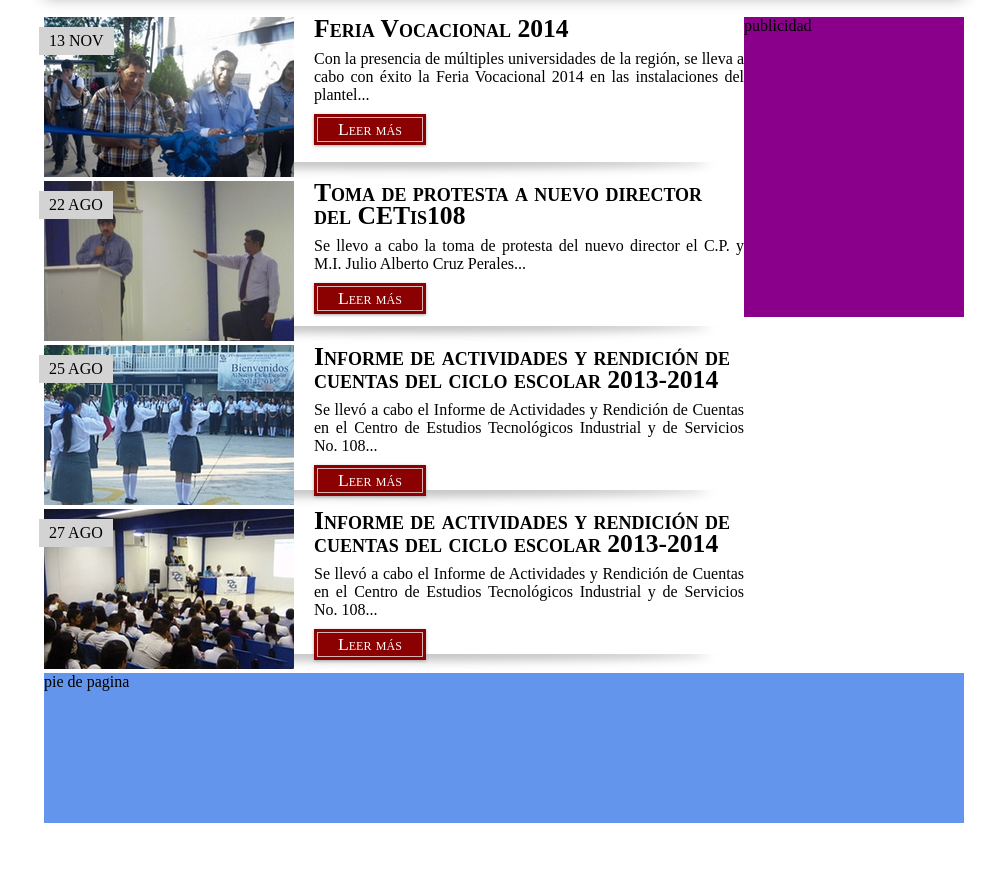
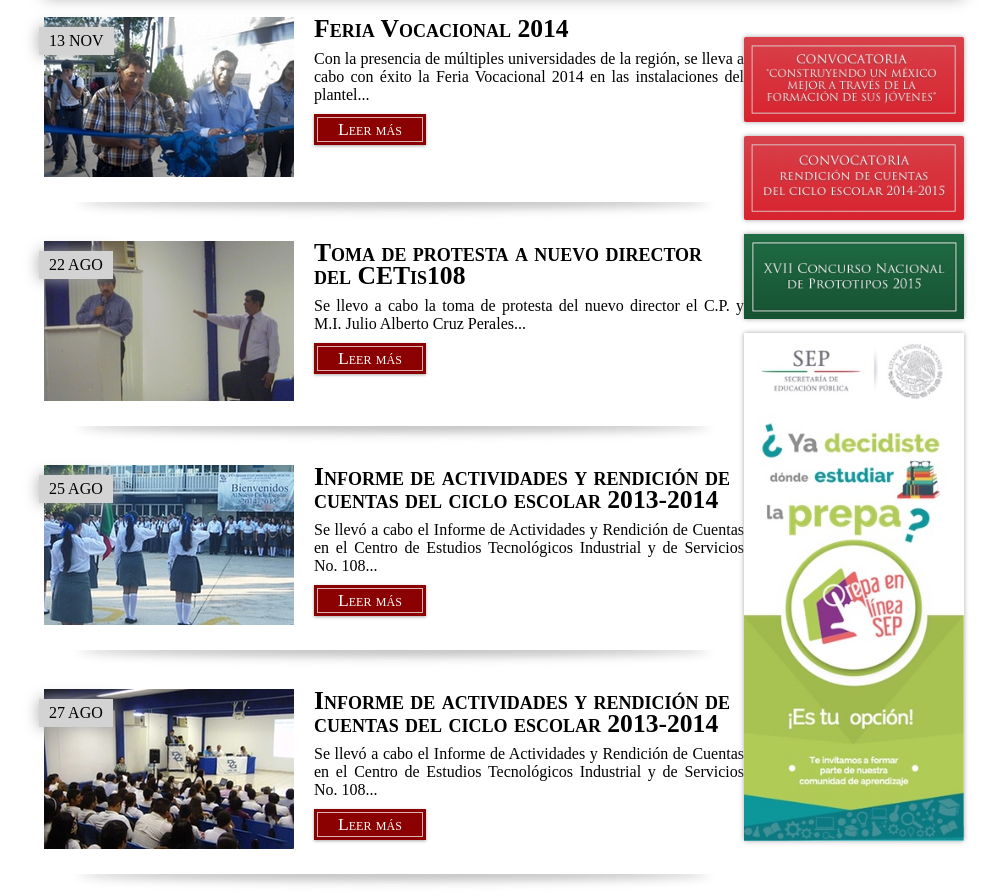
Before and after one commit to idalia03/Pr-cticas, a plain HTML site: page 12_proyecto_web/index.html in a window 1280 px wide. Shown: the part 561-1457 px from the top of the page, without its empty margins (136-1138 px from the left). Before the commit the page ends 1392 px from the top, so only its background shows below. Drawn offline with Linux system fonts and the light colour scheme.

Commit message:
banners
imagenes de publicidad, sombra..etc

```diff
--- a/12_proyecto_web/css/styles.css
+++ b/12_proyecto_web/css/styles.css
@@ -68,6 +68,7 @@ h1,h2,h3,h4,h5,h6,figure,p {
         float: left;
 
 
+
     }
 /*todos los articles nota-secundaria*/
 #notas-secundarias article{
@@ -75,8 +76,12 @@ h1,h2,h3,h4,h5,h6,figure,p {
     background-image: url('../images/separador-nota-secundaria.png');
     background-repeat: no-repeat;
     background-position: bottom;
-    padding-bottom: 40 ;
-    margin-bottom: 20;
+    padding-bottom: 40px ;
+    margin-bottom: 20px ;
+
+
+
+
 }
 .imagen-nota-secundaria{
     position: relative;
@@ -84,6 +89,7 @@ h1,h2,h3,h4,h5,h6,figure,p {
 /*para colocar la fecha sobre la imagen*/
 /#notas-secundarias figure{
     position: relative;
+
 }
 .imagen-nota-secundaria span {
     position: absolute;
@@ -91,6 +97,7 @@ h1,h2,h3,h4,h5,h6,figure,p {
     left: -5px;
     padding: 5px 10px;
     background-color: lightgray;
+    box-shadow: 0 0 15px darkgray;
 }
 .titulo-nota-secundaria{
     font-size: 1.6em;
@@ -112,9 +119,18 @@ h1,h2,h3,h4,h5,h6,figure,p {
         width: 220px;
         display: inline-block;
         float: right;
-        background-color: darkmagenta;
+       padding-bottom:10px ;
+        margin-top: 20px;
 
     }
+
+#publicidad img{
+
+    box-shadow: 0 0 5px darkgray;
+    margin-bottom: 10px;
+
+}
+
 
     #pie{
         height: 150px;
--- a/12_proyecto_web/index.html
+++ b/12_proyecto_web/index.html
@@ -66,7 +66,7 @@
             <section id="notas-secundarias">
                 <article>
                   <figure class="imagen-nota-secundaria">
-                      <img class"sombra-imagen" src="images/notas/1/tmb.jpg.jpg" alt="imagen">
+                      <img class="sombra-imagen" src="images/notas/1/tmb.jpg.jpg" alt="imagen">
                       <span>13 NOV</span>
                   </figure>
                   <div class="cuerpo-nota-secundaria">
@@ -83,7 +83,7 @@
 
                   <article>
                       <figure class="imagen-nota-secundaria">
-                      <img class"sombra-imagen" src="images/notas/2/tmb.jpg.jpg" alt="nota secundaria">
+                      <img class="sombra-imagen" src="images/notas/2/tmb.jpg.jpg" alt="nota secundaria">
                       <span>22 AGO</span>
                   </figure>
                   <div class="cuerpo-nota-secundaria">
@@ -100,7 +100,7 @@
 
                   <article>
                       <figure class="imagen-nota-secundaria">
-                          <img class"sombra-imagen" src="images/notas/3/tmb.jpg.jpg" alt="nota secundaria">
+                          <img class="sombra-imagen" src="images/notas/3/tmb.jpg.jpg" alt="nota secundaria">
                           <span>25 AGO</span>
                       </figure>
                       <div class="cuerpo-nota-secundaria">
@@ -116,7 +116,7 @@
                   </article>
                   <article>
                       <figure class="imagen-nota-secundaria">
-                          <img "sombre-imagen" src="images/notas/4/tmb.jpg.jpg" alt="nota secundaria">
+                          <img class="sombra-imagen" src="images/notas/4/tmb.jpg.jpg" alt="nota secundaria">
                           <span>27 AGO</span>
                       </figure>
                       <div class="cuerpo-nota-secundaria">
@@ -131,14 +131,24 @@
                       </div>
                   </article>
 
+            </section>
+            <aside id="publicidad">
+                <a  href=" ">
+                 <img src="images/banner-cdeciencia.png" alt="banner" width="220px">
+                </a>
+                <a href="">
+                    <img src="images/banner-jtyrc-2015.png" alt="publicidad" width="220px" >
+
+                </a>
+                <a href="">
+                   <img src="images/banner_prototipos_2015.jpg"alt="publicidad" width="220px" >
+                </a>
+                <a href="">
+                  <img src="images/prepa_en_linea_2016_vertical.jpg" alt="publicidad" width="220">
+                </a>
+            </aside>
 
 
-
-
-            </section>
-            <aside id="publicidad">
-                publicidad
-            </aside>
         </main>
         <footer id="pie">
             pie de pagina
```
Also changed, not shown: 12_proyecto_web/images/banner-cdeciencia.png (added), 12_proyecto_web/images/banner-jtyrc-2015.png (added), 12_proyecto_web/images/banner_prototipos_2015.jpg (added), 12_proyecto_web/images/prepa_en_linea_2016_vertical.jpg (added).
